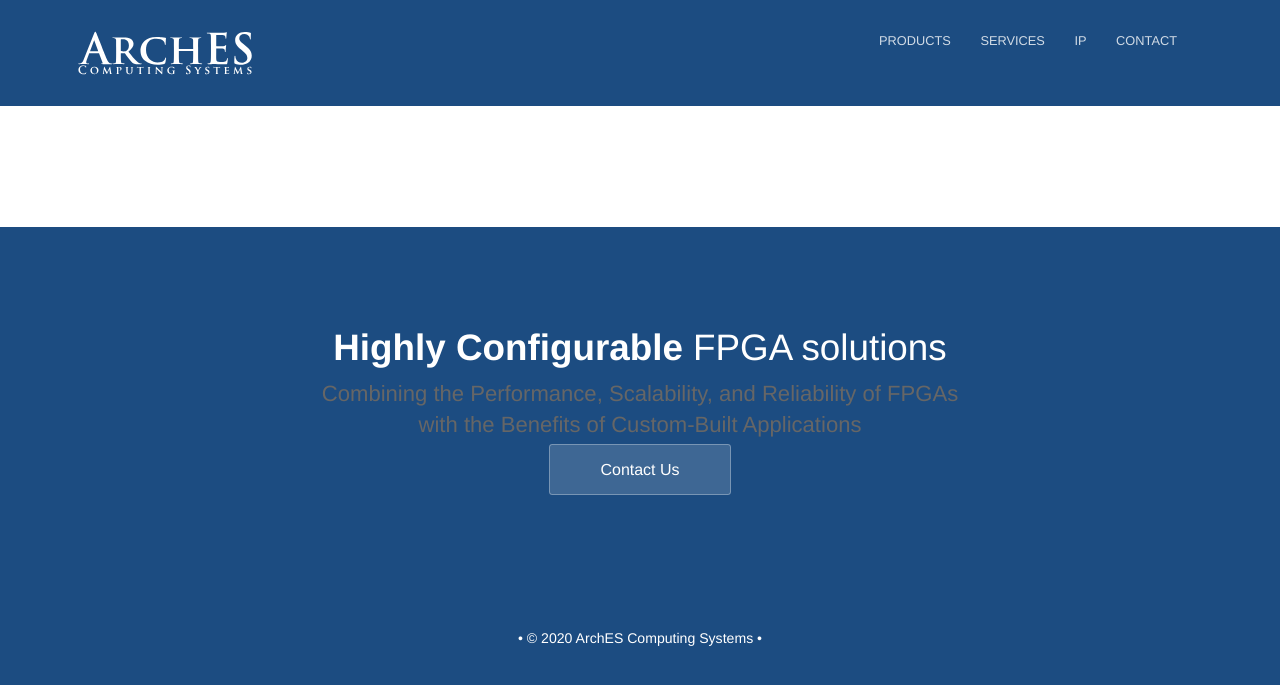
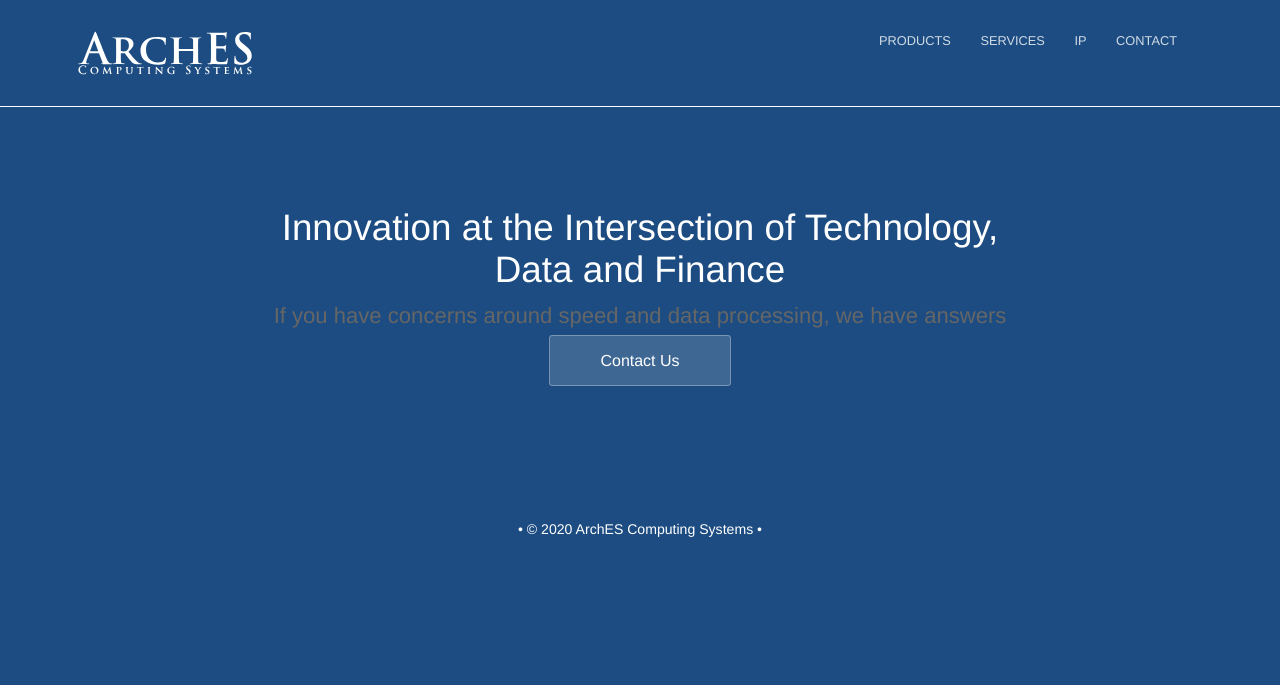
Before and after one commit to drcm/acsweb, a Jekyll site: the page built from index.html, in a window 1280 px wide. Shown: the top 685 px of the page. Built offline with Jekyll 4.4.1, drawn with Linux system fonts in a browser that asks for light colours; the list of posts is cut into pages by our own code.

Commit message:
Centering again...

```diff
--- a/index.html
+++ b/index.html
@@ -9,12 +9,12 @@
         <p class="subtext editable">Combining the Performance, Scalability, and Reliability of FPGAs<br>
             with the Benefits of Custom-Built Applications</p>
 	</div>
+</section>
 -->
-</section>
 
 <div class="content">
+            <!--
 	<section>
-            <!--
 		<div class="container flex indented">
 			<div class="text editable">
 				<h2><strong style="color:{{ site.arches_blue }}">High Performance</strong> FPGA Technology</h2>
@@ -26,8 +26,8 @@
 			    <img src="{{ site.baseurl }}/images/U280_Hero.jpg" alt="Alveo U280 FPGA" />
 			</div>
 		</div>
+	</section>
             -->
-	</section>
     <!--
 
 	<section>
@@ -61,9 +61,8 @@
 
 	<section class="bottom-cta">
 	<div class="text-container">
-		<h1 class="editable"><strong>Highly Configurable</strong> FPGA solutions</h1>
-        <p class="subtext editable">Combining the Performance, Scalability, and Reliability of FPGAs<br>
-            with the Benefits of Custom-Built Applications</p>
+        <h1 class="editable">Innovation at the Intersection of Technology, Data and Finance</h1>
+        <p class="subtext editable">If you have concerns around speed and data processing, we have answers</p>
 	</div>
 		<div class="button alt"><a href="/contact/">Contact Us</a></div>
 	</section>
```
